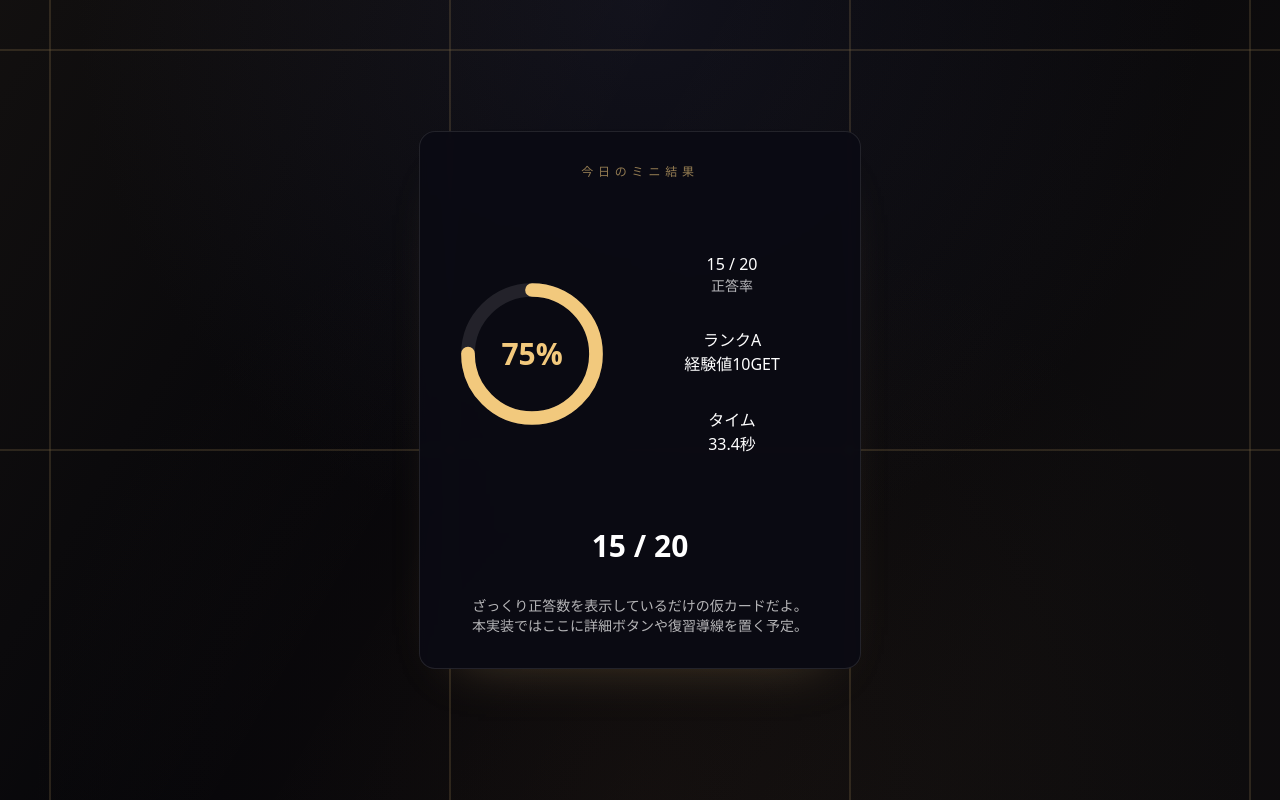
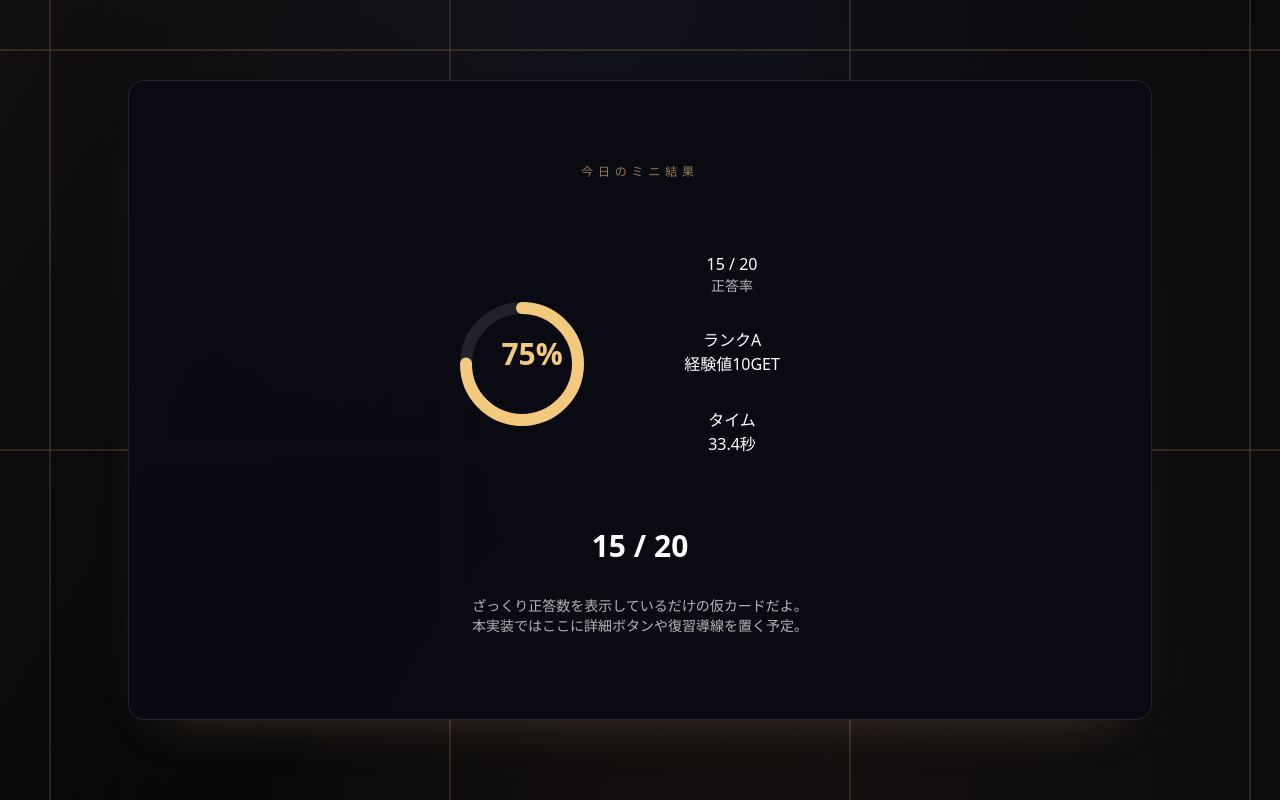
Before and after one commit to devryuya2007/kakotan-web, a React (Vite) app in the folder main/: page /results/mini in a window 1280 px wide. Built offline with nearby package versions, Linux system fonts and the light colour scheme.

Commit message:
AGENTS.mdでcodexを調整。

```diff
--- a/main/src/pages/results/MiniResultPage.tsx
+++ b/main/src/pages/results/MiniResultPage.tsx
@@ -21,7 +21,7 @@ export default function MiniResultPage() {
   return (
     <AppLayout>
       <div className="relative flex items-center justify-center px-12">
-        <div className="flex max-w-md flex-1 flex-col items-center justify-center gap-6 rounded-2xl border border-white/10 bg-[#0b0b13]/90 p-8 text-center text-white shadow-[0_25px_55px_-40px_rgba(242,201,125,0.35)] backdrop-blur-sm">
+        <div className="flex h-[80vh] w-[80vw] flex-col items-center justify-center gap-6 rounded-2xl border border-white/10 bg-[#0b0b13]/90 p-6 text-center text-white shadow-[0_25px_55px_-40px_rgba(242,201,125,0.35)] backdrop-blur-sm sm:p-10">
           <p className="text-xs uppercase tracking-[0.4em] text-[#f2c97d]/60">
             {dummyResult.title}
           </p>
@@ -29,7 +29,7 @@ export default function MiniResultPage() {
             <div className="relative flex h-40 w-40 items-center justify-center">
               <svg
                 className="h-full w-full -rotate-90 transform text-[#1f2333]"
-                viewBox="0 0 140 140"
+                viewBox="0 140"
                 role="img"
                 aria-label={`正答率 ${accuracy}%`}>
                 <circle
```
Also changed, not shown: 1 other file (tests, documents, lock files or other folders).
